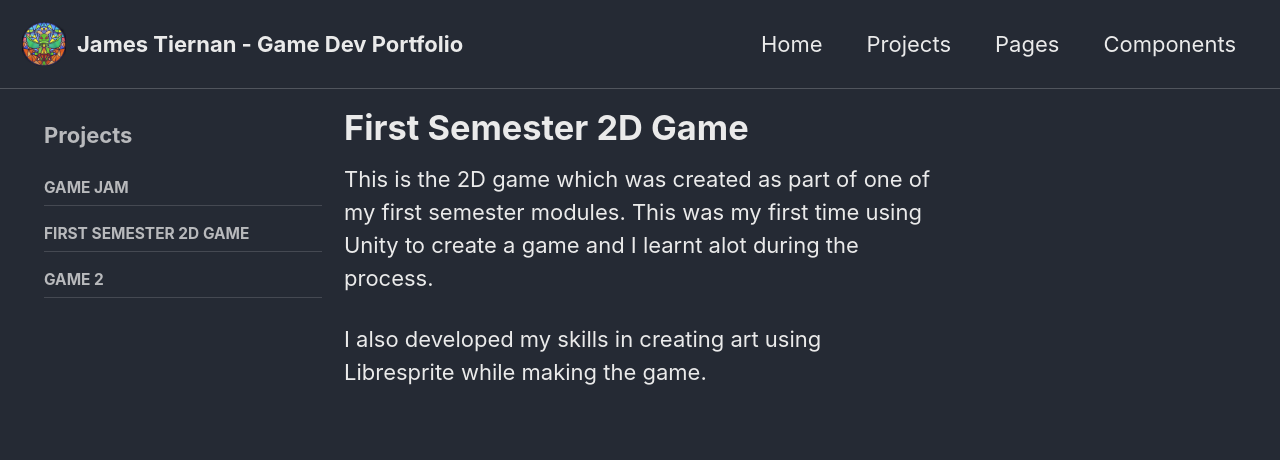
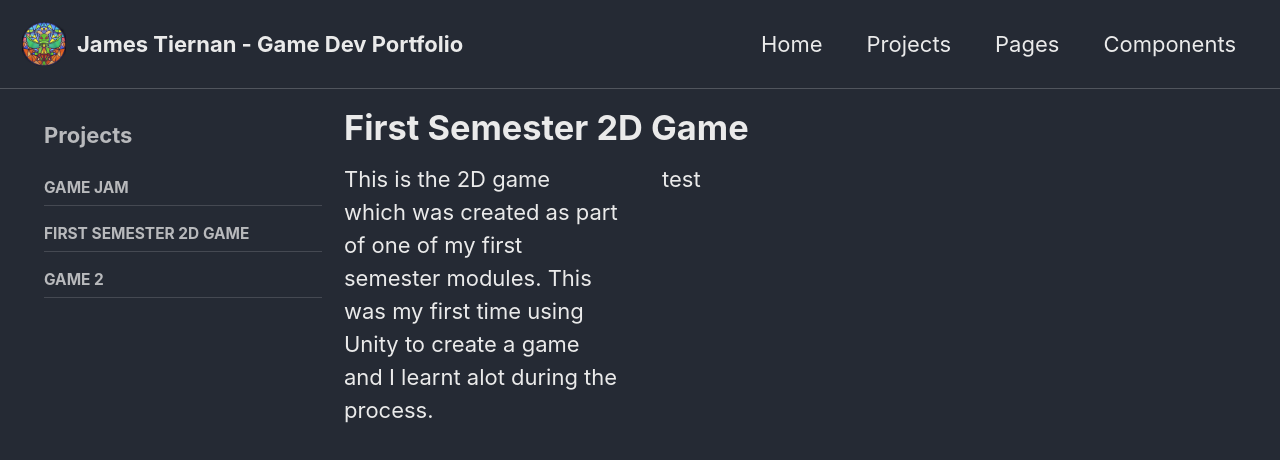
Before and after one commit to JamesTiernan/JamesTiernan.github.io, a Jekyll site: the page built from _pages/projects-game1.md, in a window 1280 px wide. Shown: the top 460 px of the page. Built offline with Jekyll 4.4.1, drawn with Linux system fonts in a browser that asks for light colours; grey boxes are pictures that could not be loaded.

Commit message:
Update double.html

```diff
--- a/_layouts/double.html
+++ b/_layouts/double.html
@@ -15,15 +15,12 @@ layout: single
    <section class="page__content" itemprop="text">
         {{ content }}
         {% if page.link %}<div><a href="{{ page.link }}" class="btn btn--primary">{{ site.data.ui-text[site.locale].ext_link_label | default: "Direct Link" }}</a></div>{% endif %}
+        {% include video id="IOUA2QHuMd4" provider="youtube" %}
     </section>
 </div>
 
-<div style="flex:1 1 400px; min-width:400px;">
-    {% include video id="IOUA2QHuMd4" provider="youtube" %}
-</div>
-
 <div style="flex:1 1 250px; min-width:250px;">
-    <p>test123</p>
+    <p>test</p>
 </div>
 
 </div>
```
